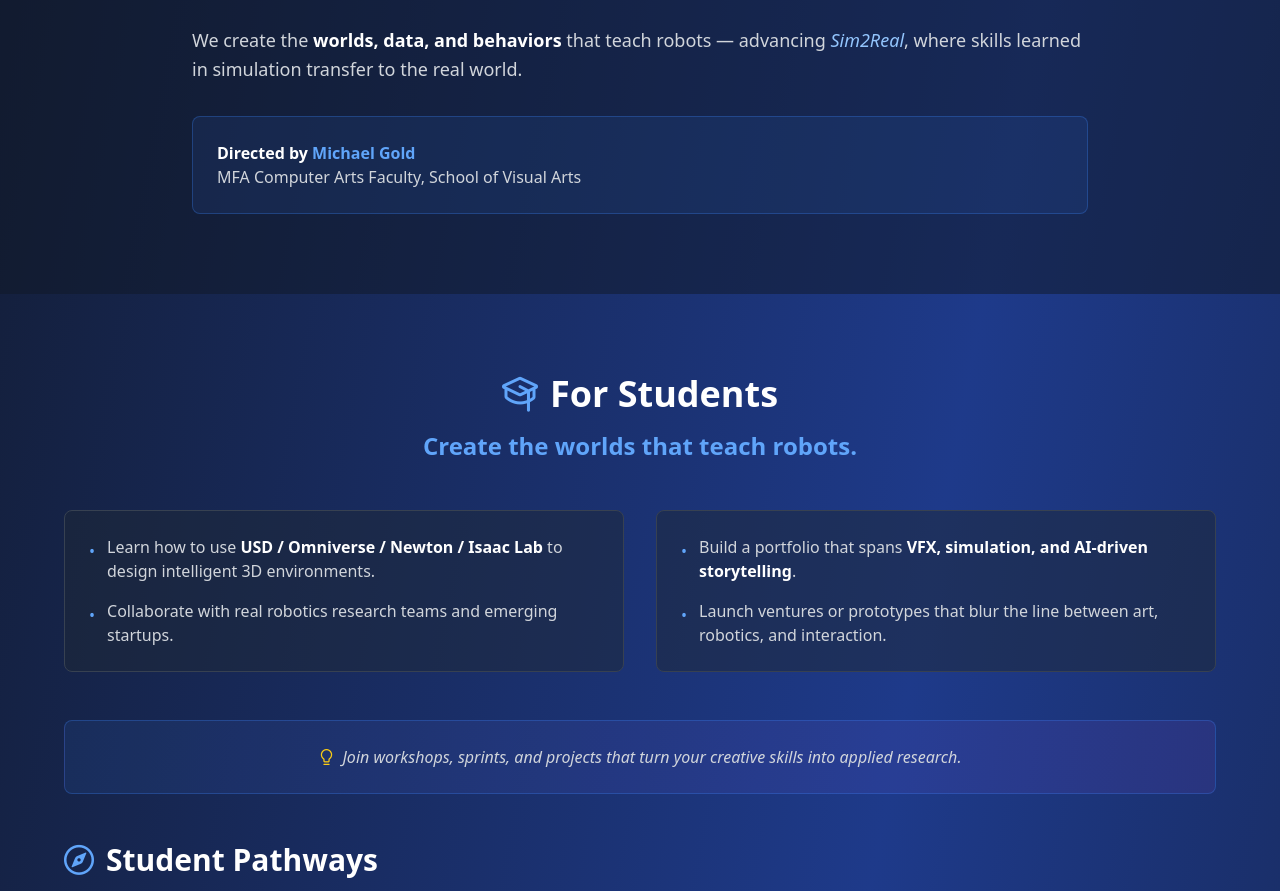
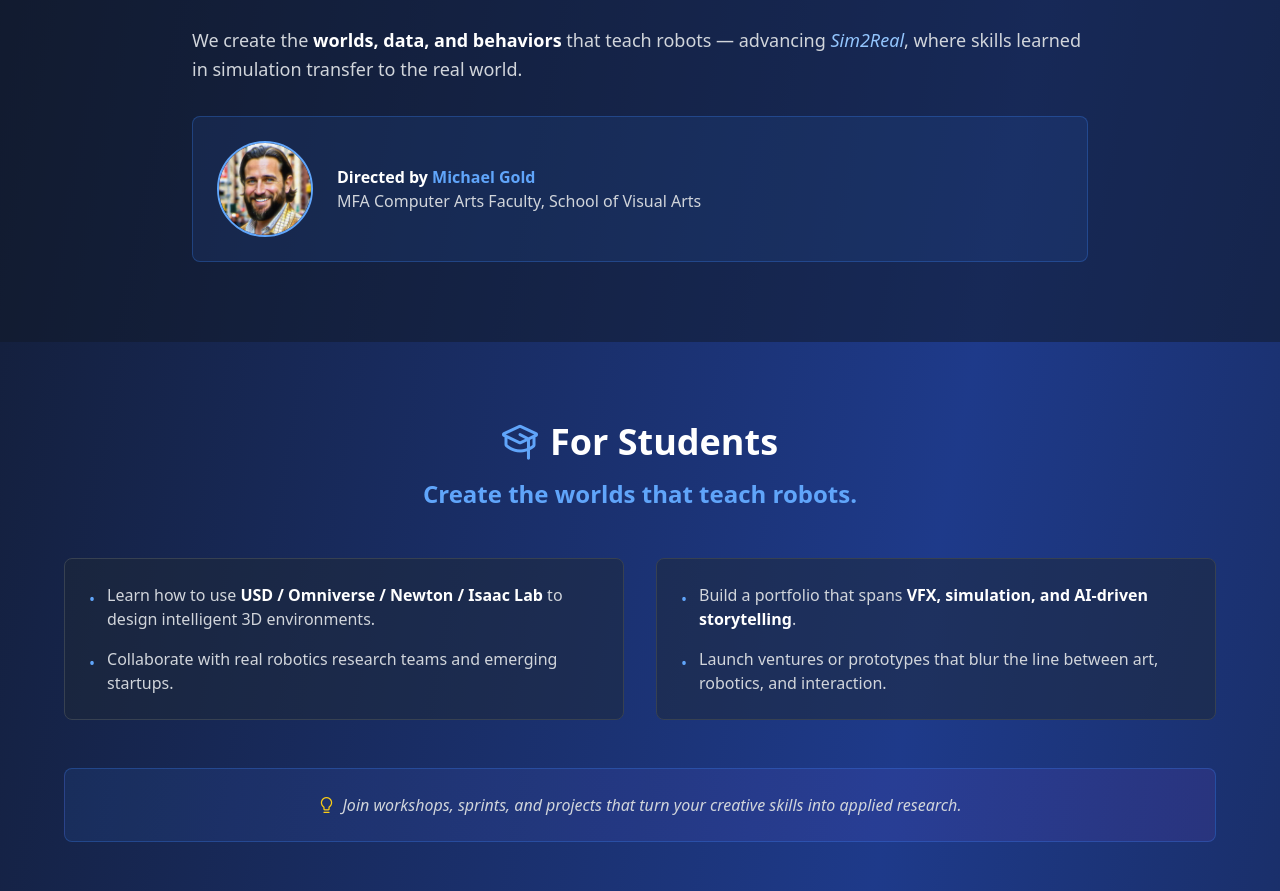
Before and after one commit to michaelgold/pail, a Nuxt app: page / in a window 1280 px wide. Shown: the part 1247-2138 px from the top of the page. Built offline with nearby package versions, Linux system fonts and the light colour scheme.

Commit message:
feat: add pfp

```diff
--- a/app/pages/index.vue
+++ b/app/pages/index.vue
@@ -55,11 +55,18 @@
           <p class="text-gray-300 text-lg leading-relaxed mb-6">
             We create the <strong class="text-white">worlds, data, and behaviors</strong> that teach robots — advancing <em class="text-blue-300">Sim2Real</em>, where skills learned in simulation transfer to the real world.
           </p>
-          <div class="mt-8 p-6 bg-blue-500/10 border border-blue-500/30 rounded-lg">
-            <p class="text-gray-300">
-              <strong class="text-white">Directed by <a href="https://mike.gold" class="text-blue-400 hover:text-blue-300 transition">Michael Gold</a></strong><br>
-              MFA Computer Arts Faculty, School of Visual Arts
-            </p>
+          <div class="mt-8 p-6 bg-blue-500/10 border border-blue-500/30 rounded-lg flex items-center gap-6">
+            <img
+              src="/michael-gold.jpg"
+              alt="Michael Gold - Director of SVA Physical AI Lab"
+              class="w-24 h-24 rounded-full object-cover border-2 border-blue-400"
+            />
+            <div>
+              <p class="text-gray-300">
+                <strong class="text-white">Directed by <a href="https://mike.gold" class="text-blue-400 hover:text-blue-300 transition">Michael Gold</a></strong><br>
+                MFA Computer Arts Faculty, School of Visual Arts
+              </p>
+            </div>
           </div>
         </div>
       </div>
```
Also changed, not shown: public/michael-gold.jpg (added).
